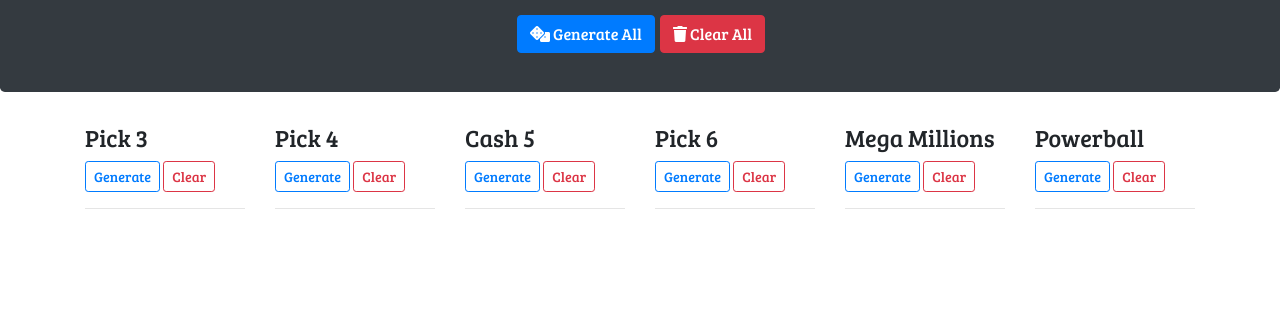
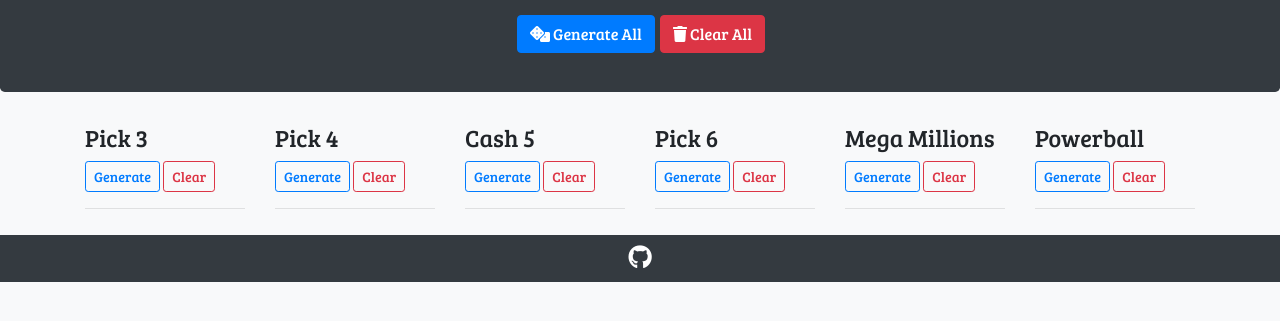
Before and after one commit to jhadev/lotto, a plain HTML site: page index.html in a window 1280 px wide. Shown: the part 117-438 px from the top of the page. Drawn offline with nearby package versions, Linux system fonts and the light colour scheme.

Commit message:
sticky footer

```diff
--- a/index.html
+++ b/index.html
@@ -13,13 +13,14 @@
   <title>Lotto Generator</title>
 </head>
 
-<body>
+<body class="bg-light">
   <div class="jumbotron bg-dark text-light text-center">
     <h1 class="title">Lotto Generator</h1>
     <button class="btn btn-primary text-center generate"><i class="fas fa-dice"> </i> Generate All</button>
     <button class="btn btn-danger text-center clear"><i class="fas fa-trash"> </i> Clear All</button>
   </div>
   <div class="container">
+    <div class="lift">
       <div class="row">
         <div class="col-md-2 col-12">
           <h4 class="mb-2">Pick 3</h4>
@@ -66,6 +67,9 @@
       </div>
     </div>
   </div>
+  </div>
+  <footer class="bg-dark text-light text-center sticky-footer"><a href="https://github.com/jhadev/lotto" target="_blank"
+      <i class="fab fa-github icon-large"></i></a></footer>
 
   <script src="https://cdnjs.cloudflare.com/ajax/libs/jquery/3.3.1/jquery.min.js"></script>
   <script src="https://cdnjs.cloudflare.com/ajax/libs/popper.js/1.13.0/umd/popper.min.js"></script>
--- a/style.css
+++ b/style.css
@@ -19,3 +19,23 @@
 body {
   font-family: 'Bree Serif', serif;
 }
+
+.sticky-footer {
+  padding: 10px;
+  position: sticky !important;
+  bottom: 0;
+  z-index: 30;
+}
+
+a,
+a:visited {
+  color: white;
+}
+
+.icon-large {
+  font-size: 24px;
+}
+
+.lift {
+  margin-bottom: 10px;
+}
```
Lines whose indentation alone changed are shown as unchanged.
